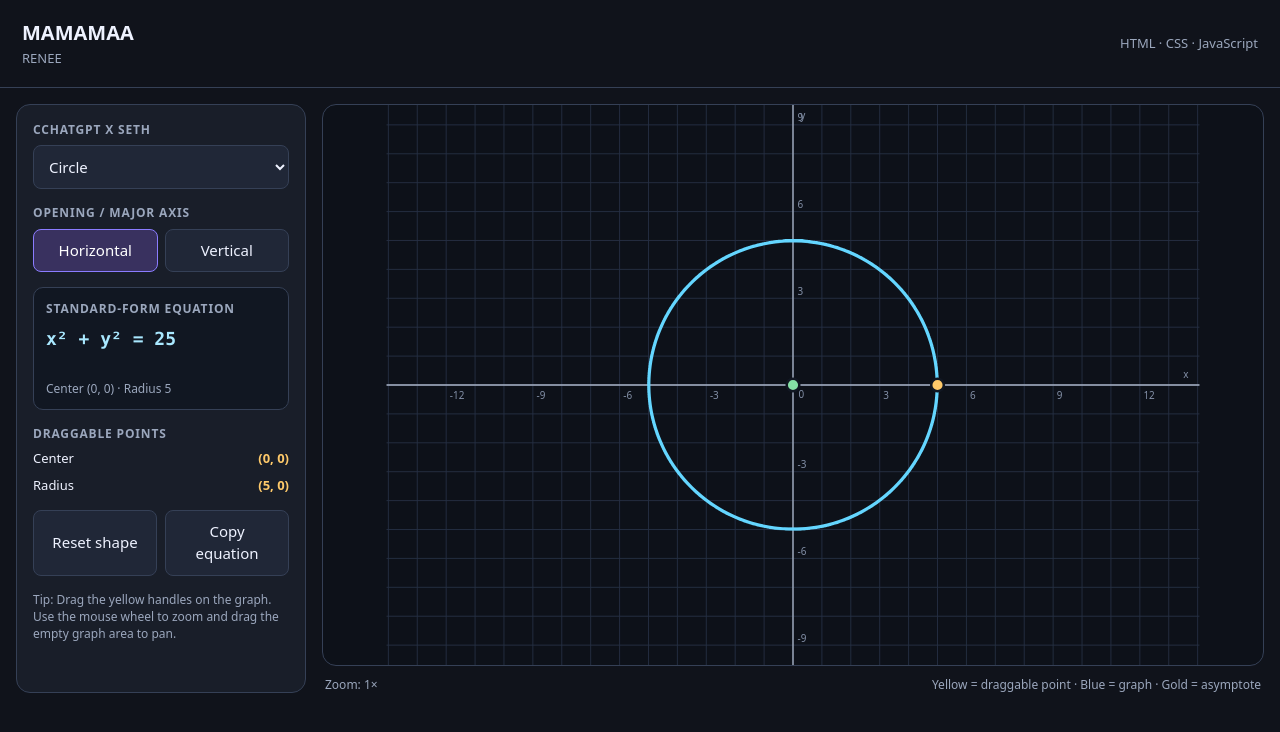
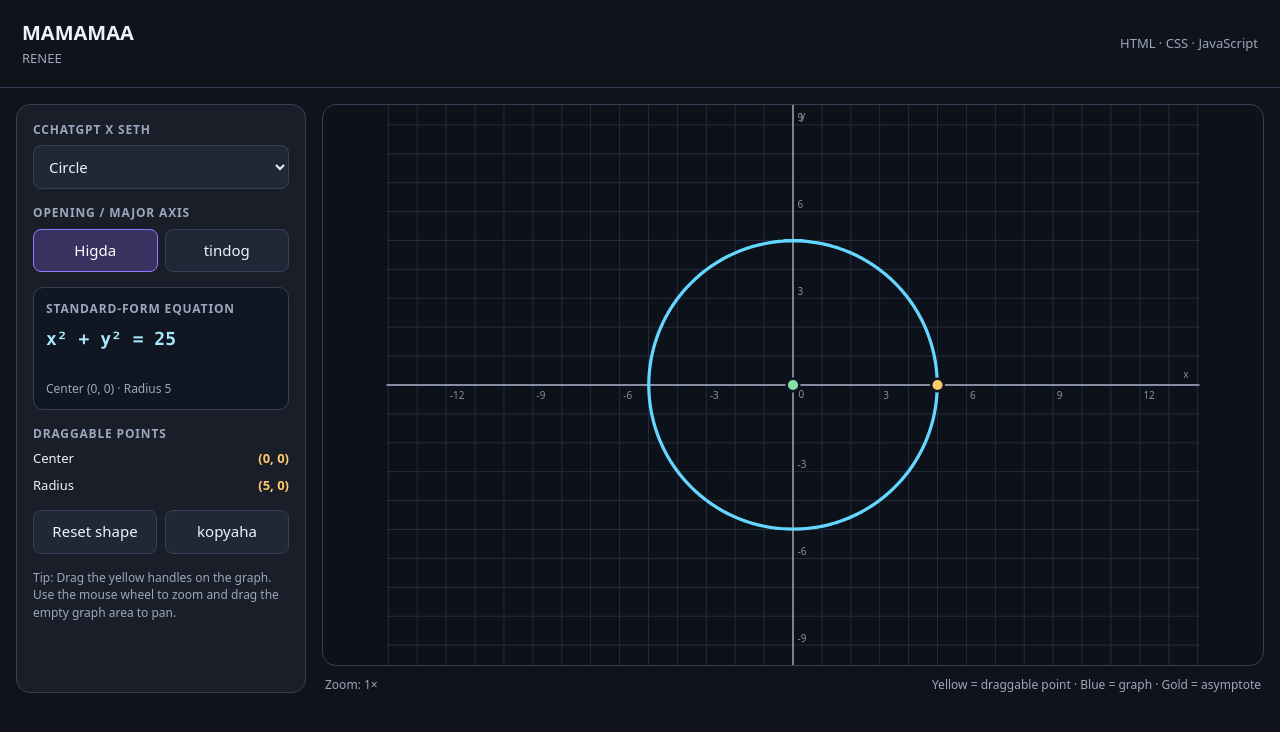
Before and after one commit to zetzu11/pogagidngamgaCLEya, a plain HTML site: page index.html in a window 1280 px wide. Drawn offline with Linux system fonts and the light colour scheme.

Commit message:
Update index.html

```diff
--- a/index.html
+++ b/index.html
@@ -38,10 +38,10 @@ svg{display:block;width:100%;height:min(70vh,700px);min-height:430px;touch-actio
 <main>
 <aside class="panel controls">
   <div><label for="shape">Cchatgpt x seth</label><select id="shape"><option value="circle">Circle</option><option value="parabola">Parabola</option><option value="ellipse">Ellipse</option><option value="hyperbola">Hyperbola</option><option value="line">Line</option></select></div>
-  <div id="orientationBox"><label>Opening / major axis</label><div class="segment"><button id="horizontal" class="active">Horizontal</button><button id="vertical">Vertical</button></div></div>
+  <div id="orientationBox"><label>Opening / major axis</label><div class="segment"><button id="horizontal" class="active">Higda</button><button id="vertical">tindog</button></div></div>
   <div class="readout"><label>Standard-form equation</label><div class="eq" id="equation">x² + y² = 25</div><div class="small" id="equationNote">Drag the yellow points to change the graph.</div></div>
   <div><label>Draggable points</label><div class="points" id="pointList"></div></div>
-  <div class="actions"><button id="reset">Reset shape</button><button id="copy">Copy equation</button></div>
+  <div class="actions"><button id="reset">Reset shape</button><button id="copy">kopyaha</button></div>
   <div class="small">Tip: Drag the yellow handles on the graph. Use the mouse wheel to zoom and drag the empty graph area to pan.</div>
 </aside>
 <section class="stage">
```
